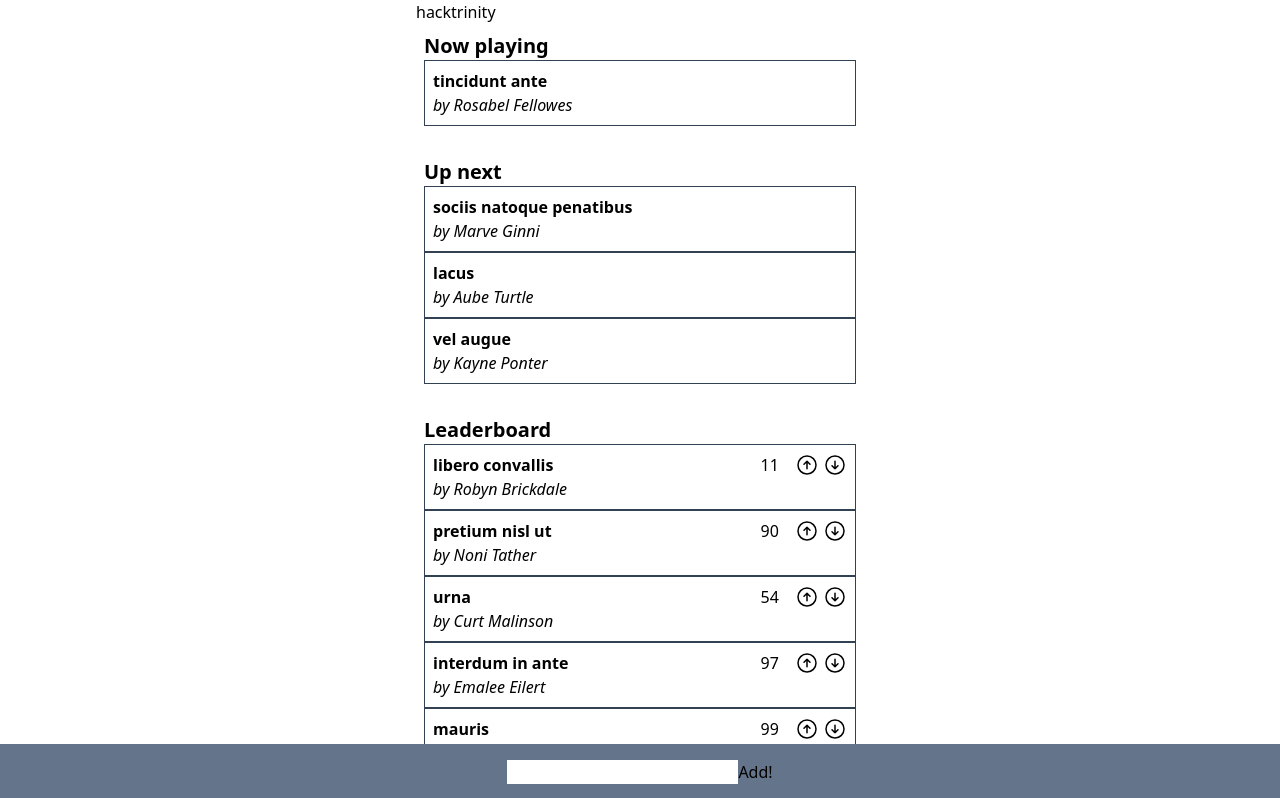
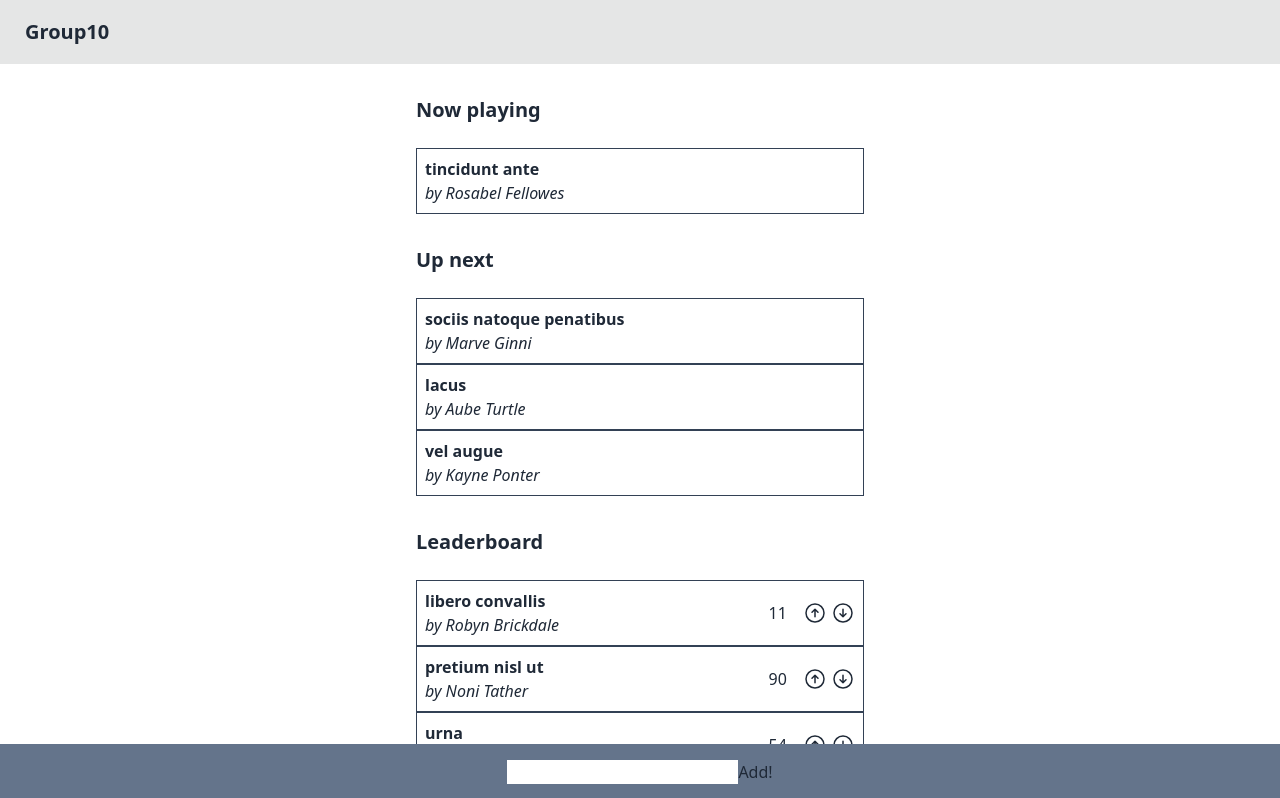
Before and after one commit to itsnishitjain/chordsource, a SvelteKit app in the folder frontend/app/: page /1 in a window 1280 px wide. Shown: the top 798 px of the page. Built offline with nearby package versions, Linux system fonts and the light colour scheme.

Commit message:
added navbar again

```diff
--- a/frontend/app/package.json
+++ b/frontend/app/package.json
@@ -15,6 +15,7 @@
 		"@sveltejs/vite-plugin-svelte": "^3.0.0",
 		"@types/eslint": "^8.56.0",
 		"autoprefixer": "^10.4.17",
+		"daisyui": "^4.7.2",
 		"eslint": "^8.56.0",
 		"eslint-config-prettier": "^9.1.0",
 		"eslint-plugin-svelte": "^2.35.1",
--- a/frontend/app/src/components/Leaderboard.svelte
+++ b/frontend/app/src/components/Leaderboard.svelte
@@ -6,8 +6,10 @@
 	let songData = dummyData.slice(4);
 </script>
 
-<div class="mb-16">
-	{#each songData as song}
-		<Song songData={song} votable={true} />
-	{/each}
+<div class="max-w-md ml-auto mr-auto">
+	<div class="mb-16">
+		{#each songData as song}
+			<Song songData={song} votable={true} />
+		{/each}
+	</div>
 </div>
--- a/frontend/app/src/components/NowPlaying.svelte
+++ b/frontend/app/src/components/NowPlaying.svelte
@@ -4,6 +4,10 @@
 	let nowPlaying = dummyData[0];
 </script>
 
-<div>
-	<Song songData={nowPlaying} />
+<div class="max-w-md ml-auto mr-auto">
+	<div>
+		<div>
+			<Song songData={nowPlaying} />
+		</div>
+	</div>
 </div>
--- a/frontend/app/src/components/Queue.svelte
+++ b/frontend/app/src/components/Queue.svelte
@@ -5,8 +5,10 @@
 	let songsinQueue = dummyData.slice(1, 4);
 </script>
 
-<div>
-	{#each songsinQueue as song}
-		<Song songData={song} votable={false} />
-	{/each}
+<div class="max-w-md ml-auto mr-auto">
+	<div>
+		{#each songsinQueue as song}
+			<Song songData={song} votable={false} />
+		{/each}
+	</div>
 </div>
--- a/frontend/app/src/components/Song.svelte
+++ b/frontend/app/src/components/Song.svelte
@@ -13,7 +13,7 @@
 		<span class="italic">by {songData.artist}</span>
 	</div>
 	{#if votable}
-		<div class="flex align-middle gap-4">
+		<div class="flex align-middle gap-4 pt-3">
 			<span class="">{songData.score}</span>
 			<div>
 				<button><Upvote /></button>
--- a/frontend/app/src/routes/+layout.svelte
+++ b/frontend/app/src/routes/+layout.svelte
@@ -2,7 +2,4 @@
 	import '../app.css';
 </script>
 
-
-<div class="max-w-md ml-auto mr-auto">
-	<slot />
-</div>
+<slot />
--- a/frontend/app/src/routes/+page.svelte
+++ b/frontend/app/src/routes/+page.svelte
@@ -35,16 +35,16 @@
 	<canvas id="canvas" />
 </div>
 
-<div class="hero min-h-screen bg-base-200">
-	<div class="hero-content flex h-screen justify-center items-center">
-		<h1 class="max-w-md text-center text-5xl font-bold p-8 text-white">Group 10</h1>
+<div class="hero min-h-screen">
+	<div class="hero-content flex flex-col h-screen justify-center items-center">
+		<h1 class="max-w-md text-center text-5xl font-bold p-8 text-black">Group 10</h1>
 		<form class="max-w-md text-center" on:submit={(e) => goToList(e)}>
 			<input
 				id="inputbox"
 				type="text"
 				bind:value={uid}
 				placeholder="Enter code"
-				class="input input-bordered w-full max-w-xs rounded-md p-3"
+				class="input w-full max-w-xs rounded-md p-3"
 			/>
 		</form>
 	</div>
@@ -72,5 +72,6 @@
 		--gradient-color-3: #7038ff;
 		--gradient-color-4: #ffba27;
 		--gradient-speed: 0.000006;
+		opacity: 0.5;
 	}
 </style>
--- a/frontend/app/src/routes/[slug]/+page.svelte
+++ b/frontend/app/src/routes/[slug]/+page.svelte
@@ -1,4 +1,4 @@
-<script>
+<script src="https://kit.fontawesome.com/41288383b3.js" crossorigin="anonymous">
 	import Form from '../../components/Form.svelte';
 	import Leaderboard from '../../components/Leaderboard.svelte';
 	import NowPlaying from '../../components/NowPlaying.svelte';
@@ -6,25 +6,76 @@
 </script>
 
 <header>
-	<span>hacktrinity </span>
+	<div class="navbar bg-base-300">
+		<div class="flex-1">
+			<a class="btn btn-ghost text-xl">Group10</a>
+		</div>
+		<div class="flex-none">
+			<div class="dropdown dropdown-end">
+				<div tabindex="0" role="button" class="btn btn-ghost btn-circle">
+					<div class="indicator">
+						<i class="fa-solid fa-chart-simple"></i>
+					</div>
+				</div>
+				<div
+					tabindex="0"
+					class="mt-3 z-[1] card card-compact dropdown-content w-52 bg-base-100 shadow"
+				>
+					<div class="card-body">
+						<span class="font-bold text-lg">8 Items</span>
+						<span class="text-info">Subtotal: $999</span>
+						<div class="card-actions">
+							<button class="btn btn-primary btn-block">View cart</button>
+						</div>
+					</div>
+				</div>
+			</div>
+			<div class="dropdown dropdown-end">
+				<div tabindex="0" role="button" class="btn btn-ghost btn-circle avatar">
+					<div>
+						<i class="fa-solid fa-music"></i>
+					</div>
+				</div>
+				<ul
+					tabindex="0"
+					class="menu menu-sm dropdown-content mt-3 z-[1] p-2 shadow bg-base-100 rounded-box w-52"
+				>
+					<li>
+						<a class="justify-between">
+							Profile
+							<span class="badge">New</span>
+						</a>
+					</li>
+					<li><a>Settings</a></li>
+					<li><a>Logout</a></li>
+				</ul>
+			</div>
+		</div>
+	</div>
 </header>
 
 <!-- now playing -->
-<section class="p-2 mb-4">
-	<h1 class="font-bold text-xl">Now playing</h1>
-	<NowPlaying />
+<section class="p-2 mb-4 pt-8">
+	<div class="max-w-md ml-auto mr-auto">
+		<h1 class="font-bold text-xl pb-6">Now playing</h1>
+		<NowPlaying />
+	</div>
 </section>
 
 <!-- up next -->
 <section class="p-2 mb-4">
-	<h1 class="font-bold text-xl">Up next</h1>
-	<Queue />
+	<div class="max-w-md ml-auto mr-auto">
+		<h1 class="font-bold text-xl pb-6">Up next</h1>
+		<Queue />
+	</div>
 </section>
 
 <!-- leaderboard -->
 <section class="p-2 mb-4">
-	<h1 class="font-bold text-xl">Leaderboard</h1>
-	<Leaderboard />
+	<div class="max-w-md ml-auto mr-auto">
+		<h1 class="font-bold text-xl pb-6">Leaderboard</h1>
+		<Leaderboard />
+	</div>
 </section>
 
 <!-- form -->
--- a/frontend/app/tailwind.config.js
+++ b/frontend/app/tailwind.config.js
@@ -1,8 +1,8 @@
 /** @type {import('tailwindcss').Config} */
 export default {
-  content: ['./src/**/*.{html,js,svelte,ts}'],
-  theme: {
-    extend: {},
-  },
-  plugins: [],
-}
+	content: ['./src/**/*.{html,js,svelte,ts}'],
+	theme: {
+		extend: {}
+	},
+	plugins: [require('daisyui')]
+};
```
Also changed, not shown: 1 other file (tests, documents, lock files or other folders).
